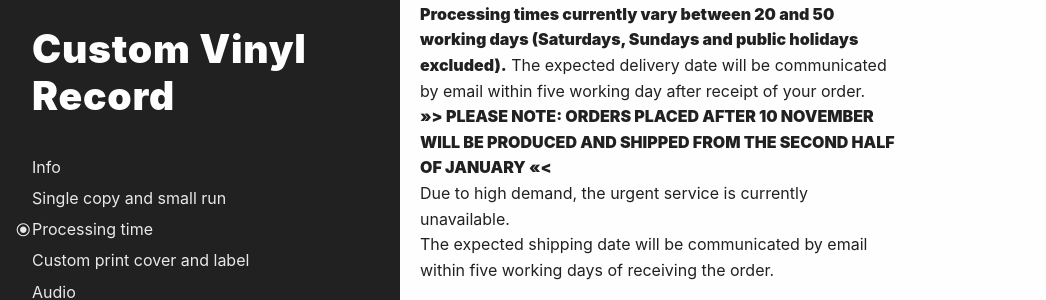
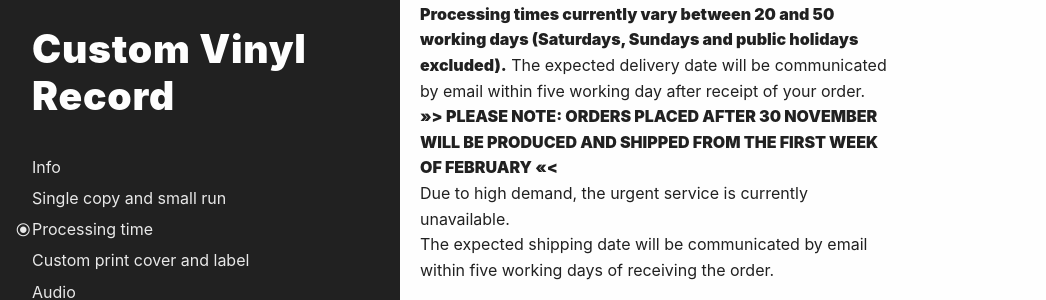
Before and after one commit to Vinilificio/vinilificio.com, a Jekyll site: the page built from en/single-copy.md, in a window 1280 px wide and 900 px high, scrolled down 2630 px. Shown: the part 154-454 px from the top of the window, without its empty margins (0-1046 px from the left). Built offline with Jekyll 4.4.1, drawn with Linux system fonts in a browser that asks for light colours; nearby versions of some CDN libraries; comment, search, counter and statistics services are not loaded.

Commit message:
Update single-copy.md

```diff
--- a/en/single-copy.md
+++ b/en/single-copy.md
@@ -75,7 +75,7 @@ Processing and shipping times are calculated from the date of payment and depend
 <br>
 **Processing times currently vary between 20 and 50 working days (Saturdays, Sundays and public holidays excluded).** The expected delivery date will be communicated by email within five working day after receipt of your order.
 <br>
-**>>> PLEASE NOTE: ORDERS PLACED AFTER 10 NOVEMBER WILL BE PRODUCED AND SHIPPED FROM THE SECOND HALF OF JANUARY <<<**
+**>>> PLEASE NOTE: ORDERS PLACED AFTER 30 NOVEMBER WILL BE PRODUCED AND SHIPPED FROM THE FIRST WEEK OF FEBRUARY <<<**
 <br>
 Due to high demand, the urgent service is currently unavailable.
 <br>
```
